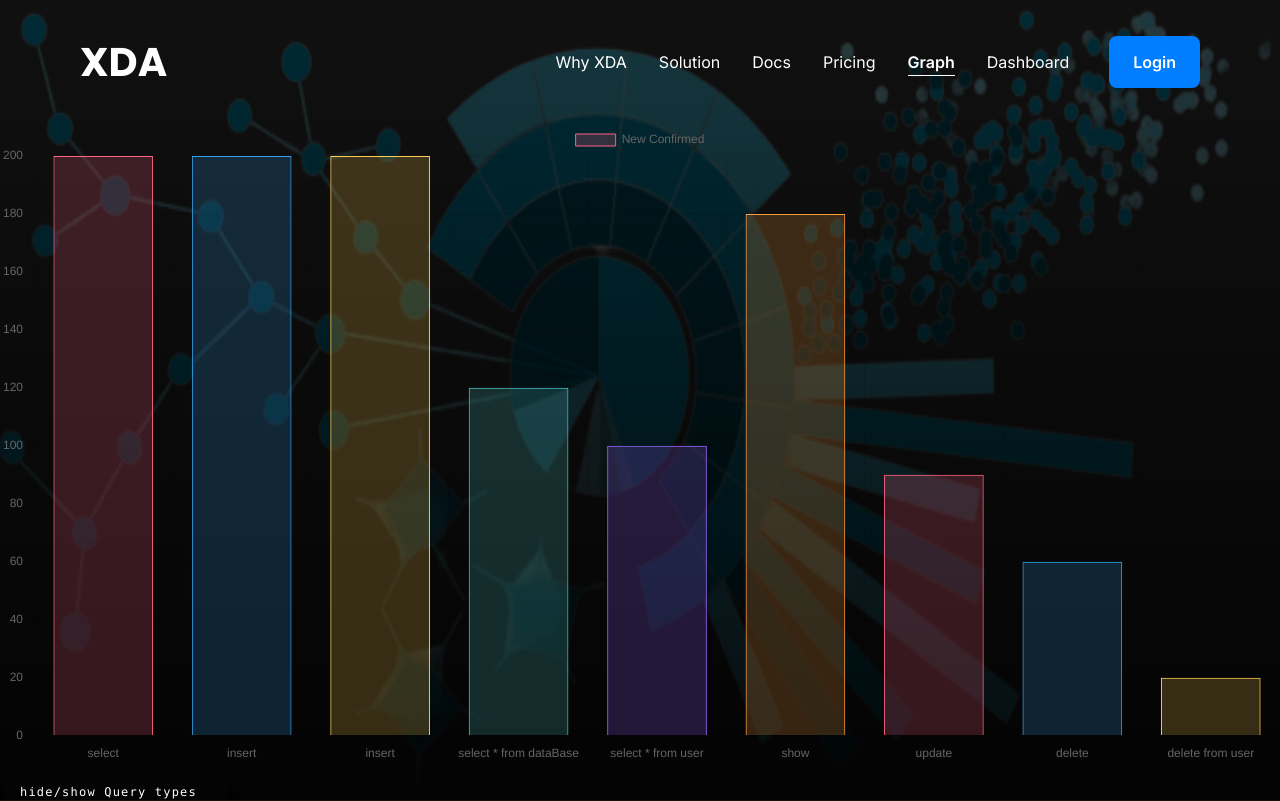
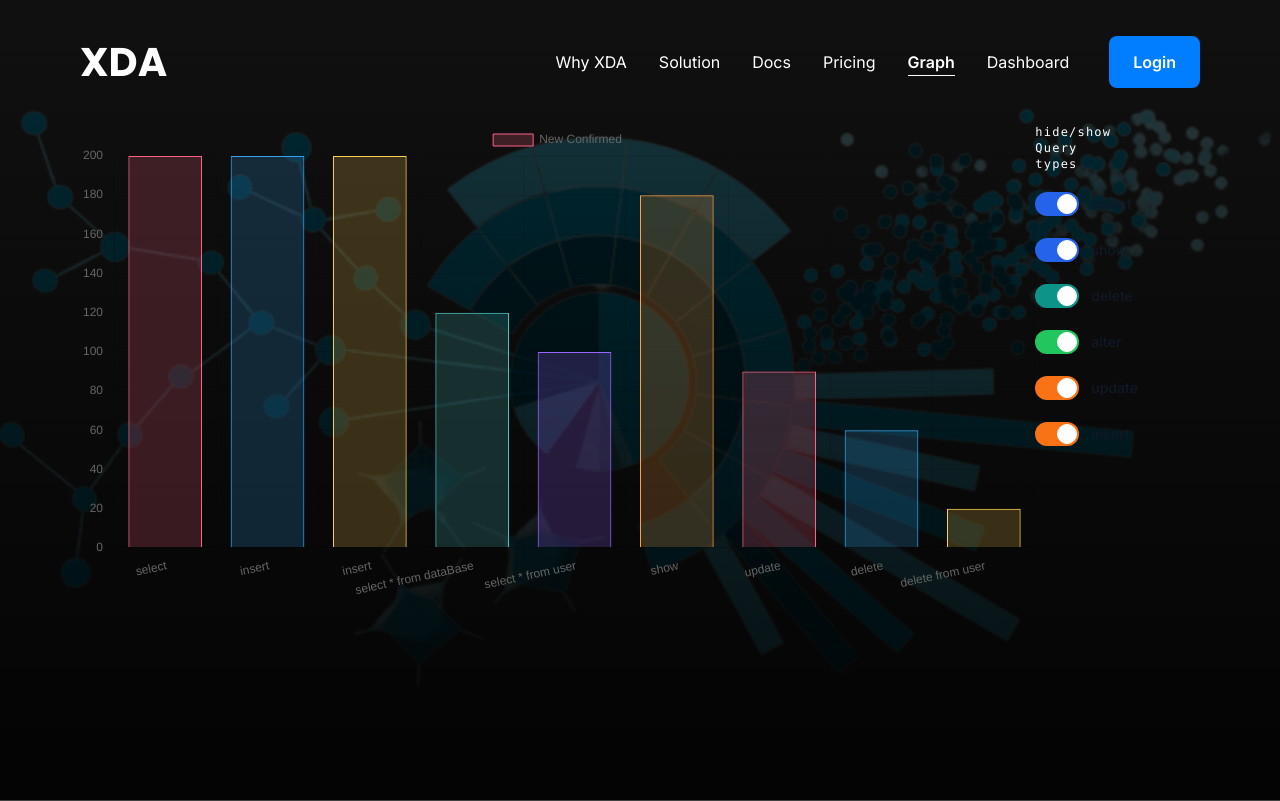
Before and after one commit to xeventDatavizProject/webapp, a Next.js app: page /graph in a window 1280 px wide. Shown: the top 801 px of the page. Built offline with nearby package versions, Linux system fonts and the light colour scheme; no server answers.

Commit message:
fix: fix graph display

```diff
--- a/components/graph/Donuts.tsx
+++ b/components/graph/Donuts.tsx
@@ -35,7 +35,7 @@ const Donuts: FC = () => {
   const CheckHandler = (e: any) => {
     const value = e.target.value;
     setCheckedValue((prev: any) =>
-      checkedValue.includes(value as never) ? prev.filter((cur: string) => cur !== value) : [...prev, e.target.value],
+      checkedValue.includes(value as never) ? prev.filter((current: string) => current !== value) : [...prev, e.target.value],
     );
   };
 
@@ -79,10 +79,13 @@ const Donuts: FC = () => {
   };
 
   return (
-    <div>
+    <div className='flex flex-row'>
+      <div className=' w-11/12'>
         <Bar data={generateChartData()} options={options} />
-      <div className='w-56 mx-1 h-1/3 mt-1 shadow-lg rounded-lg p-4 z-[99999999]   border-zinc-800'>
-        <div className='flex-grow z-20  font-mono tracking-widest text-xs mb-5'>hide/show Query types</div>
+      </div>
+      <div className=''>
+        <span className='w-1/12 z-20 font-mono tracking-widest text-xs mb-5 inline-block'>hide/show Query types</span>
+        <div className=' space-y-4'>
           <Input.Checkbox
             label='select'
             id='select'
@@ -128,6 +131,7 @@ const Donuts: FC = () => {
           />
         </div>
       </div>
+    </div>
   );
 };
 export default Donuts;
--- a/pages/graph.tsx
+++ b/pages/graph.tsx
@@ -5,10 +5,9 @@ import Layout from '../components/common/Layout/Layout';
 const GraphPage: FC = () => {
   return (
     <Layout>
-      <Donuts />
-      {/* <div className='pt-[15vh]'>
-        <CheckListType select={true} show={true} deleted={true} update={true} alter={true} insert={true} />
-      </div> */}
+      <div className='container'>
+        <Donuts />
+      </div>
     </Layout>
   );
 };
```
Lines whose indentation alone changed are shown as unchanged.
